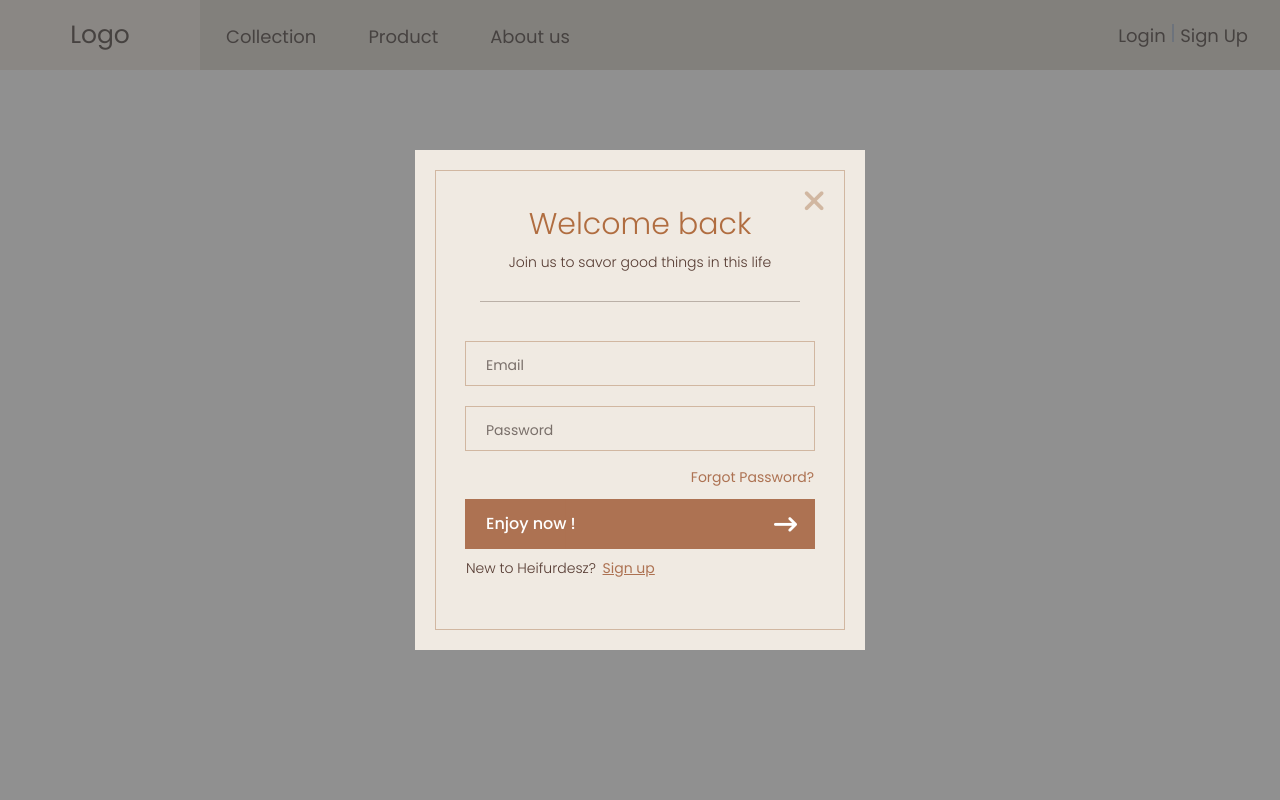
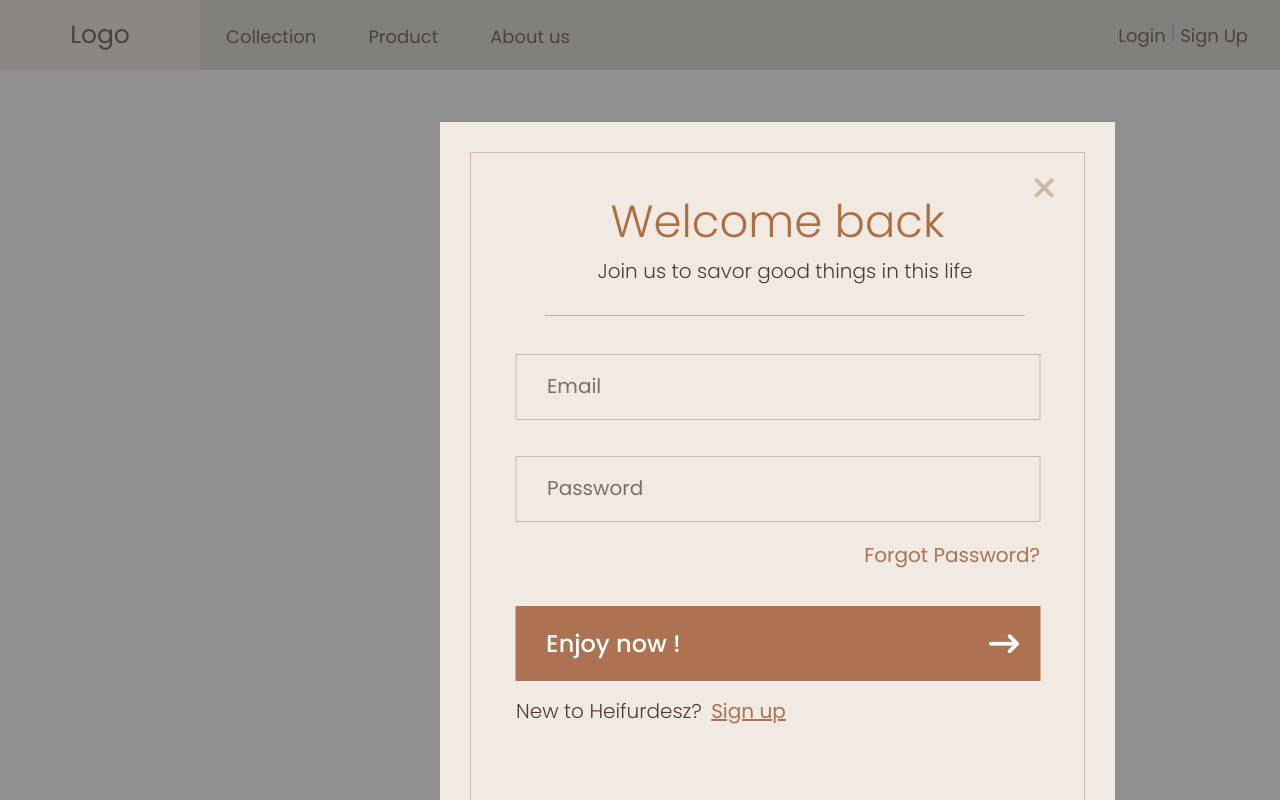
Before and after one commit to huylucwork/furniture-showroom, a React (Create React App) app in the folder client/: page /home in a window 1280 px wide. Both pictures are taken after a click on the button "Login". Built offline with nearby package versions, Linux system fonts and the light colour scheme; a web font is replaced by a local one.

Commit message:
resize login

```diff
--- a/client/src/styles/login.css
+++ b/client/src/styles/login.css
@@ -1,12 +1,12 @@
-:root{
-    --backgroundColor: #F0EAE2;
-    --boxColor: #AD7252;
-    --textColor: #553A31;
+:root {
+  --backgroundColor: #f0eae2;
+  --boxColor: #ad7252;
+  --textColor: #553a31;
 }
 
 .login_container {
   font-family: "Poppins", Arial, Helvetica, sans-serif;
-    top: 0 ;
+  top: 0;
   left: 0;
   width: 100vw;
   height: 100vh;
@@ -15,47 +15,80 @@
   display: flex;
   align-items: center;
   justify-content: center;
+
+  font-size: 20px;
 }
 
-.login_wrapper{
-    width: 450px;
+.login_wrapper {
+  /* width: 450px;
     height: 500px;
-    padding: 20px;
+     padding: 20px;*/
+  width: 33.75em;
+  height: 37.5em;
+  padding: 1.5em;
   background-color: var(--backgroundColor);
   box-sizing: border-box;
+
+  position: absolute;
+  left: 34.38%;
+  right: 30.47%;
+  top: 15.28%;
+  bottom: 15.28%;
+
+  /* background: #F0EAE2; */
 }
 
 .login_ctr {
-    position: relative;
+  /* position: relative; */
   width: 100%;
   height: 100%;
   background-color: var(--backgroundColor);
   display: flex;
-    max-width: 500px;
+  /* max-width: 500px; */
   flex-direction: column;
-    border: 1px solid #D1B7A1;
+  border: 0.05em solid #d1b7a1;
   align-items: center;
+
+  left: 35.94%;
+  right: 32.03%;
+  top: 18.06%;
+  bottom: 18.06%;
+
+  height: 34.5em;
+  width: 30.75em;
+
+  box-sizing: border-box;
 }
 
 .login_icon {
+  /* position: relative; */
+  /* right: 0; */
+  right: 2.8em;
+  top: 2.55em;
+  /* padding-right: 15px; */
+  /* padding-top: 15px; */
+
   position: absolute;
-    right: 0;
-    padding-right: 15px;
-    padding-top: 15px;
+  /* width: 26.52px;
+    height: 26.52px; */
+  /* left: 1247px; */
+  /* top: 216px; */
 }
 
-.login_close-btn{
+.login_close-btn {
   border: none;
   background-color: var(--backgroundColor);
   box-sizing: border-box;
   padding: 0;
-    width: 30px;
-    height: 30px;
+  /* width: 30px;
+    height: 30px; */
+  width: 1.326em;
+  height: 1.326em;
 }
 
 .login_icon i {
   font-size: 30px;
-    color:  #D1B7A1;
+  color: #d1b7a1;
   transition: color 0.15s linear;
 }
 
@@ -66,76 +99,108 @@
 
 .login_header {
   position: absolute;
-    top: 42px;
+  /* font-size: 30px; */
+  /* top: 42px; */
+
+  top: 1.9777777777777779em;
+  font-size: 45px;
+
   font-family: "Poppins", Arial, Helvetica, sans-serif;
   text-align: center;
   font-weight: 300;
-    color: #B06D40;
-    font-size: 30px;
+  color: #b06d40;
 }
 
 .login_para {
+  /* top: 70px; */
+  /* width: 320px; */
+  /* font-size: 14px; */
+
   position: absolute;
-    top: 70px;
+
+  top: 6.4em;
+  width: 24em;
+  font-size: 20px;
+  margin-left: 0.75em;
   text-align: center;
-    width: 320px;
-    padding-top: 10px;
-    padding-bottom: 28px;
-    font-size: 14px;
-    color: #553A31;
+
+  padding-top: 0.5em;
+  padding-bottom: 1.65em;
+
+  color: #553a31;
   font-weight: 300;
-    border-bottom: 1px solid #bab0a7;
+  border-bottom: 0.05em solid #bab0a7;
 }
 
 .login_form {
-    position: fixed;
-    width: 410px;
+  position: absolute;
+  /* width: 410px;
   height: 110px;
-    margin-top: 180px;
+  margin-top: 180px; */
+  width: 26.25em;
+  height: 9.1em;
+  margin-top: 10.55em;
+  left: 3.75em;
 }
 
 .login_form_text-field {
   position: relative;
-    width: 410px;
+  /* width: 410px;
   height: 45px;
-    margin-bottom: 20px;
+  margin-bottom: 20px; */
+  width: 26.25em;
+  height: 3.75em;
+  margin-bottom: 1.35em;
 }
 
 .login_form_text-field_input {
+  width: 26.25em;
+  height: 3.3em;
   position: absolute;
   font-weight: 300;
   left: 50%;
-    width: 350px;
+  /* width: 350px;
   height: 45px;
-    padding: 0 21px;
-    font-size: 14px;
+font-size: 14px; */
+  /* padding: 0 21px; */
+  padding: 0 1.55em;
+
+  font-size: 20px;
   color: var(--textColor);
   background: none;
   outline: none;
-    margin-top: -10px;
-    border: 1px solid #D1B7A1;
+  margin-top: -0.5em;
+  border: 0.05em solid #d1b7a1;
   transform: translateX(-50%);
-;
 }
 
 .login_form_text-field_label {
+  /* left: 21px;
+  top: 12px;
+  font-size: 14px; */
   position: absolute;
-    left: 21px;
-    top: 12px;
+
+  left: 0.1em;
+  top: 1em;
   transform: translateY(-40%);
-    margin-left: 30px;
+  margin-left: 1.5em;
   color: rgb(71, 60, 56, 0.7);
-    font-size: 14px;
+
   pointer-events: none;
-    transition: .2s;
+  transition: 0.2s;
   background-color: var(--backgroundColor);
+
+  font-size: 20px;
 }
 
+/* .login_form_text-field_input input{
+} */
+
 .login_form_text-field_input:focus {
-    border: 2px solid #c7a08a;
+  border: 0.1em solid #c7a08a;
 }
 
-.login_form_text-field_input:focus+.login_form_text-field_label,
+.login_form_text-field_input:focus + .login_form_text-field_label,
 .login_form_filled {
   top: -10px;
   color: #c7a08a;
@@ -146,9 +211,9 @@
 .login_desc {
   position: absolute;
   right: 0;
-    margin-top: -15px;
-    margin-right: 31px;
-    font-size: 14px;
+  margin-top: -1.2em;
+  /* margin-right: 31px; */
+  font-size: 20px;
 }
 
 .login_link {
@@ -163,55 +228,74 @@
 }
 
 .login_sign-up-btn {
-
+  /* width: 350px;
+  height: 50px;
+margin-top: 18px; */
   display: flex;
   position: absolute;
   align-items: center;
   padding-left: 0;
-    margin-top: 18px;
+
+  margin-top: 1.5833333333333333em;
   left: 50%;
-    width: 350px;
-    height: 50px;
+
+  width: 21.875em;
+  height: 3.125em;
+
   transform: translateX(-50%);
 
   cursor: pointer;
   background-color: var(--boxColor);
   border: none;
   color: #fff;
-    padding: 1px;
-    font-size: 16px;
+  padding: 0.041666666666666664em;
+  /* font-size: 16px; */
+  font-size: 24px;
+
   font-family: "Poppins", Arial, Helvetica, sans-serif;
   font-weight: 500;
 
-    box-shadow: inset 100px 0 0 0.09px  var(--boxColor);
-    transition: ease-out .6s;
+  box-shadow: inset 4.166666666666667em 0 0 0.00375em var(--boxColor);
+  transition: ease-out 0.9s;
 }
 
 .login_sign-up_div:hover > .login_sign-up-btn {
-    box-shadow: inset 350px 0 0 0.09px  #9C674B;
+  /* box-shadow: inset 350px 0 0 0.09px #9c674b; */
+  box-shadow: inset 21.875em 0 0 0.09px #9c674b;
 }
 
 @keyframes wipe {
-    from {width: 100px;}
-    to {width: 350px;}
+  from {
+    width: 100px;
+  }
+  to {
+    width: 350px;
+  }
 }
 
 .login_sign-up-btn p {
-    padding-left: 20px;
+  padding-left: 30px;
 }
 
 .login_sign-up-btn_icon {
   color: #fff;
   margin: auto;
-    margin-right: 17px;
-    font-size: 23px;
+  margin-right: 20px;
+  font-size: 30px;
 }
 
 .login_signup-link {
+
+  /* bottom: 50px;
+  left: 30px; */
+  font-size: 14px;
+
     position: absolute;
-    bottom: 50px;
-    left: 30px;
-    font-size: 14px;
+  left: 3.8em;
+  bottom: 7.5em;
+
+  font-size: 20px;
+
   font-weight: 300;
   color: var(--textColor);
 }
```
Lines whose indentation alone changed are shown as unchanged.
